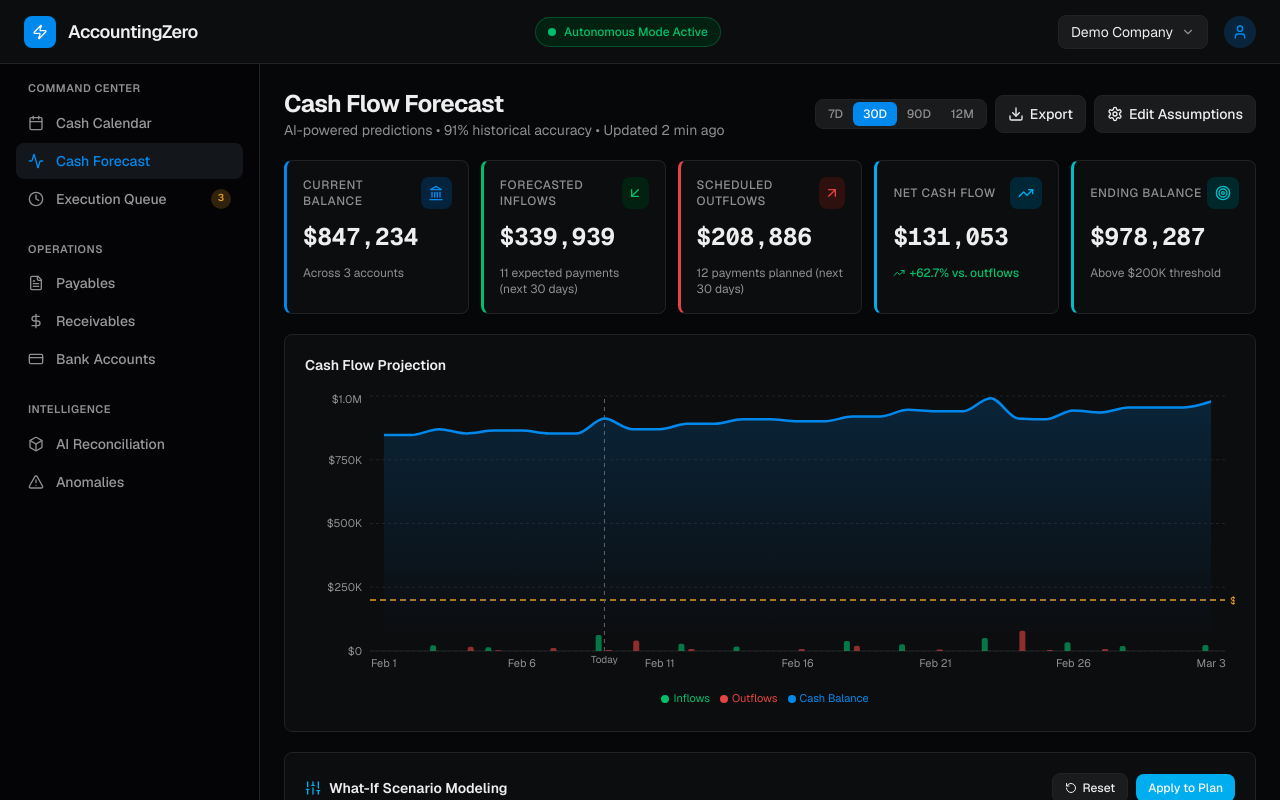
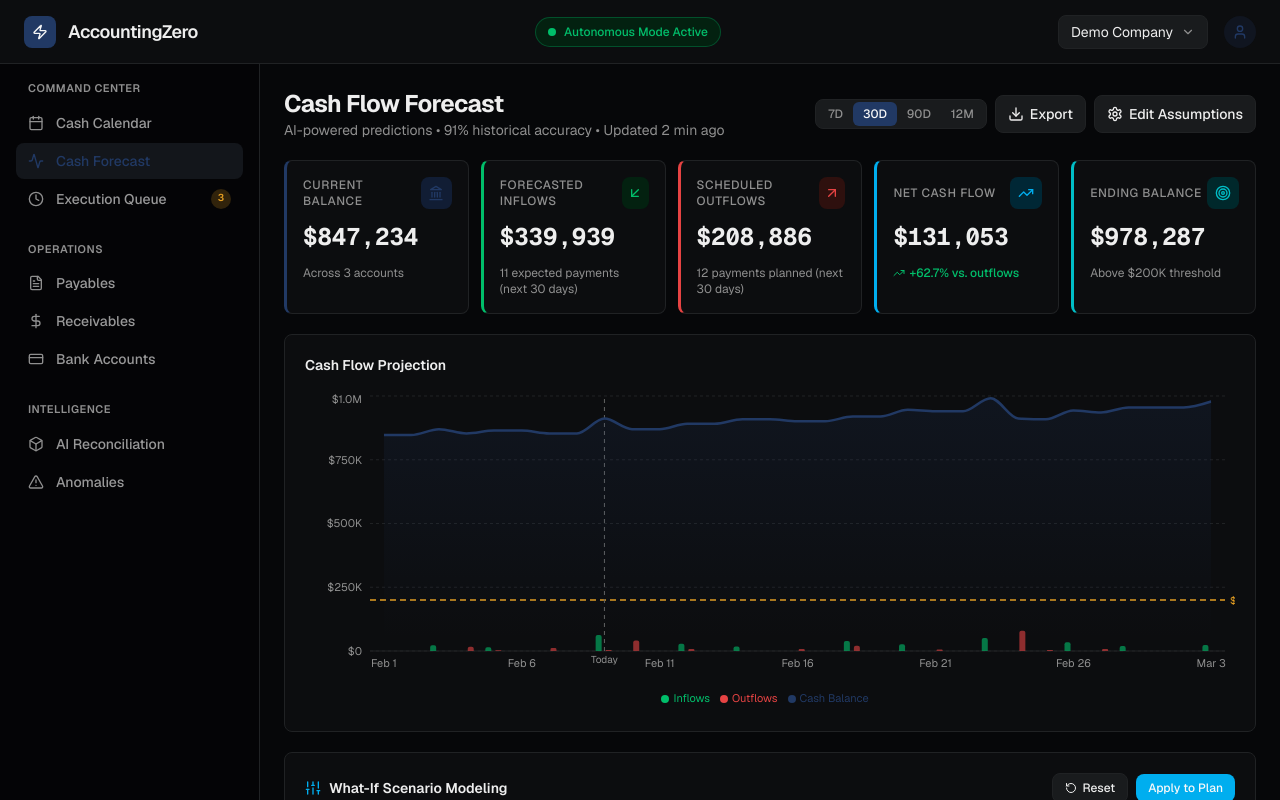
Before and after one commit to stellarone/v0-financial-decision-maker, a Next.js app: page /cash-forecast in a window 1280 px wide. Built offline with nearby package versions, Linux system fonts and the light colour scheme.

Commit message:
feat: update CSS tokens to darker blue #213964
Update `adz-blue`, `chart-1`, and hardcoded blue references in forecast chart.

```diff
--- a/app/globals.css
+++ b/app/globals.css
@@ -26,8 +26,8 @@
   --radius: 0.5rem;
 
   /* Finance-specific color tokens */
-  --adz-blue: oklch(0.62 0.18 250);
-  --adz-blue-dim: oklch(0.25 0.06 250);
+  --adz-blue: #213964;
+  --adz-blue-dim: #111d34;
   --adz-green: oklch(0.7 0.18 155);
   --adz-green-dim: oklch(0.22 0.05 155);
   --adz-red: oklch(0.62 0.2 25);
@@ -41,7 +41,7 @@
   --adz-elevated: oklch(0.2 0.005 260);
 
   /* Chart colors */
-  --chart-1: oklch(0.62 0.18 250);
+  --chart-1: #213964;
   --chart-2: oklch(0.7 0.18 155);
   --chart-3: oklch(0.62 0.2 25);
   --chart-4: oklch(0.75 0.15 75);
--- a/components/forecast/forecast-chart.tsx
+++ b/components/forecast/forecast-chart.tsx
@@ -191,12 +191,12 @@ export function ForecastChart({
               <linearGradient id="balanceGradient" x1="0" y1="0" x2="0" y2="1">
                 <stop
                   offset="5%"
-                  stopColor="oklch(0.62 0.18 250)"
+                  stopColor="#213964"
                   stopOpacity={0.3}
                 />
                 <stop
                   offset="95%"
-                  stopColor="oklch(0.62 0.18 250)"
+                  stopColor="#213964"
                   stopOpacity={0}
                 />
               </linearGradient>
@@ -205,13 +205,13 @@ export function ForecastChart({
               type="monotone"
               dataKey="balance"
               name="Cash Balance"
-              stroke="oklch(0.62 0.18 250)"
+              stroke="#213964"
               strokeWidth={2.5}
               fill="url(#balanceGradient)"
               dot={false}
               activeDot={{
                 r: 5,
-                fill: "oklch(0.62 0.18 250)",
+                fill: "#213964",
                 stroke: "oklch(0.16 0.005 260)",
                 strokeWidth: 2,
               }}
```
